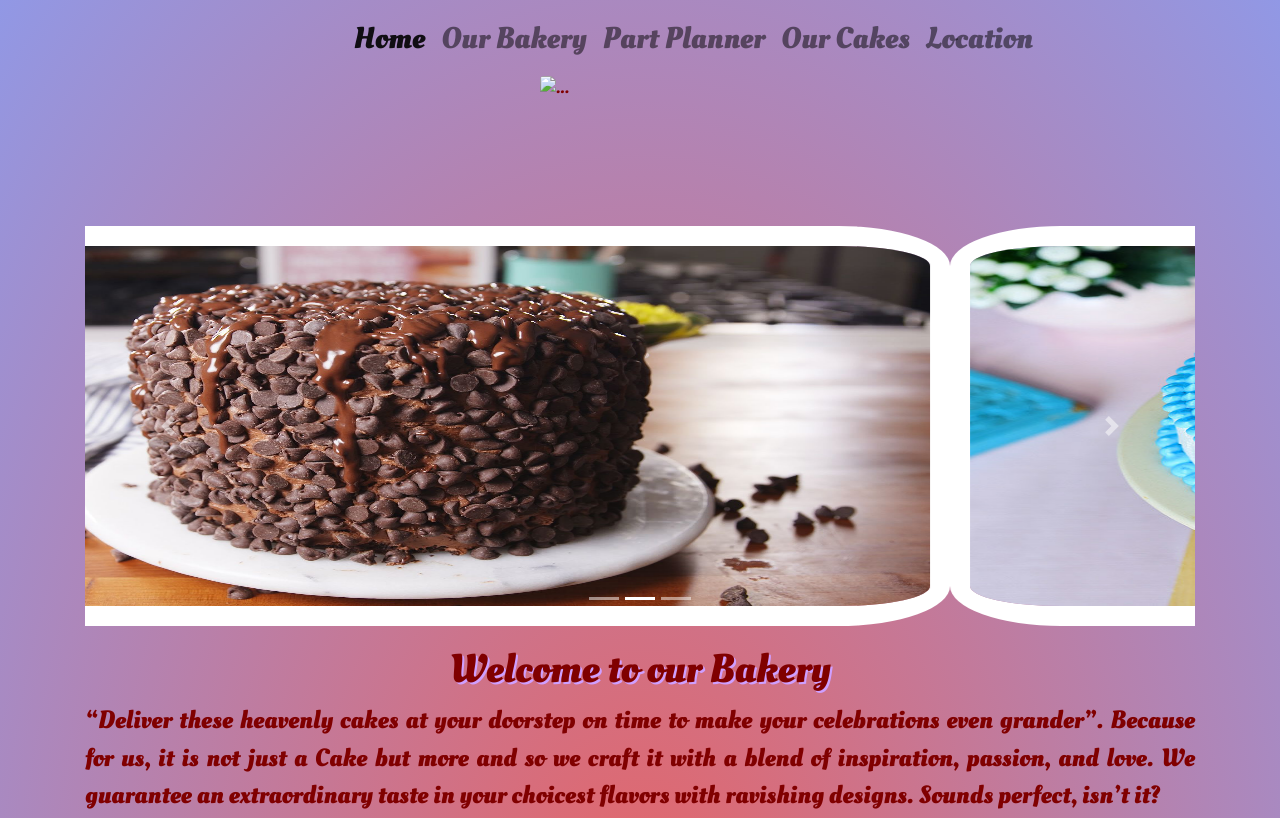
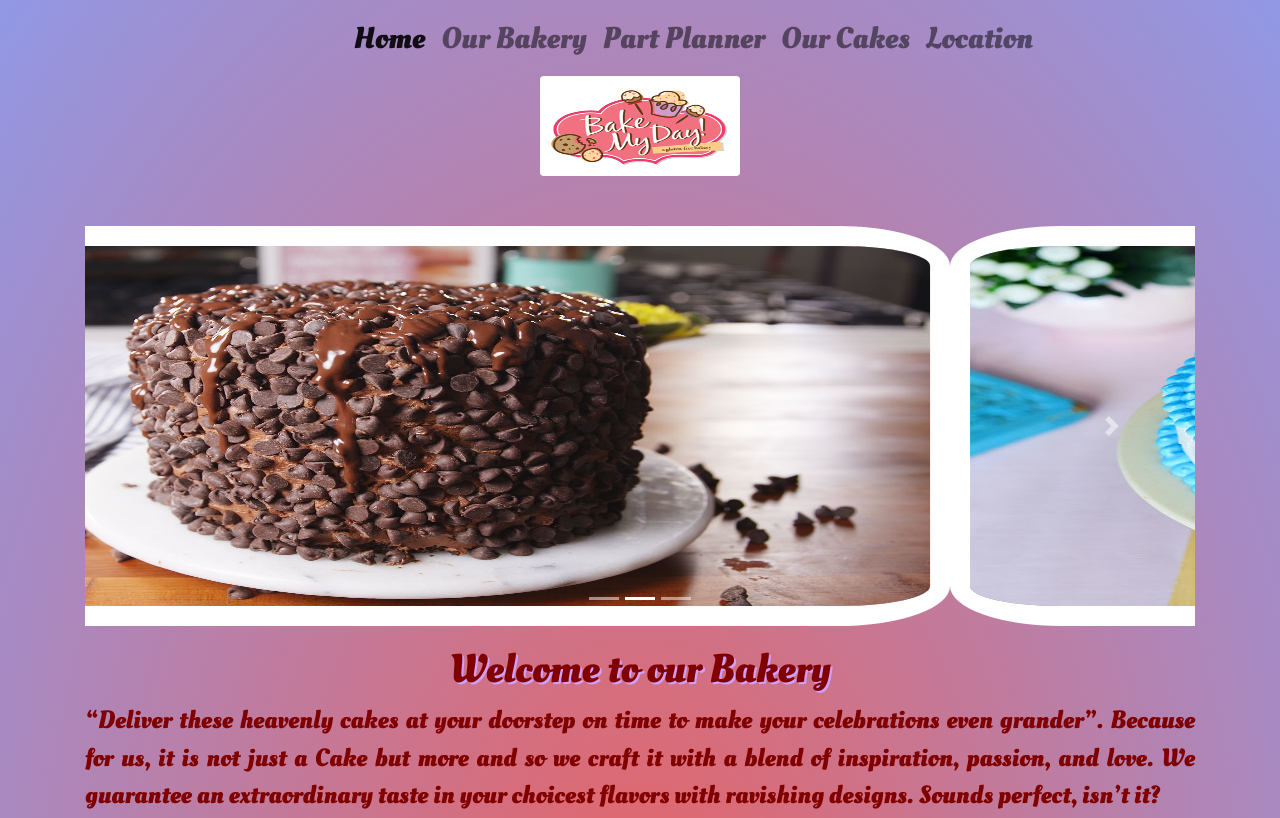
Before and after one commit to shivamppanchal/bakery, a plain HTML site: page index.html in a window 1280 px wide. Shown: the top 818 px of the page. Drawn offline with nearby package versions, Linux system fonts and the light colour scheme; the site is published under a folder, as on GitHub Pages, so addresses that start at the root find nothing.

Commit message:
Update index.html

```diff
--- a/index.html
+++ b/index.html
@@ -73,7 +73,7 @@
   </div>
 </nav>
  <div class="container" style="margin-top:50px;">
-      <img src="/image/Logo1.png" class="rounded mx-auto d-block" alt="..." width="200px" height="100px">
+      <img src="image/Logo1.png" class="rounded mx-auto d-block" alt="..." width="200px" height="100px">
 </div>
 	</section>
 	<section id="carousel_a">
```
